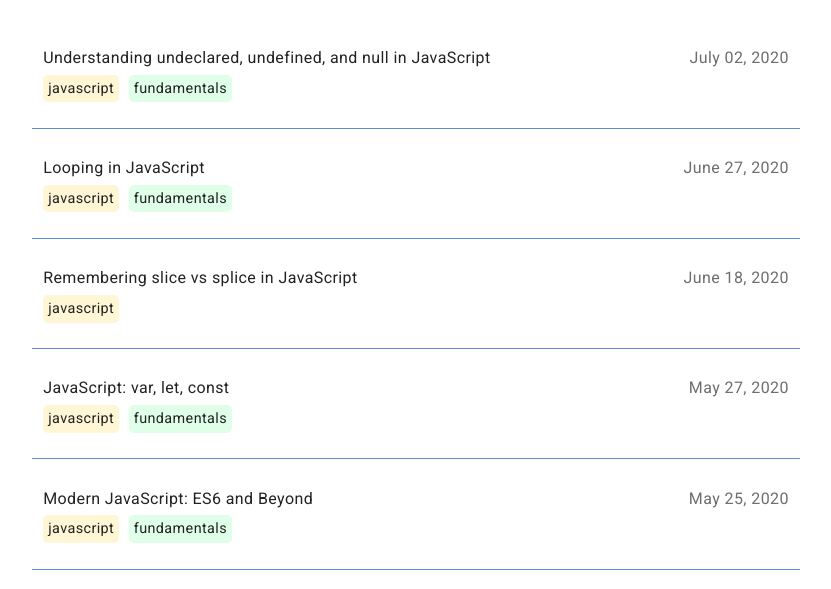
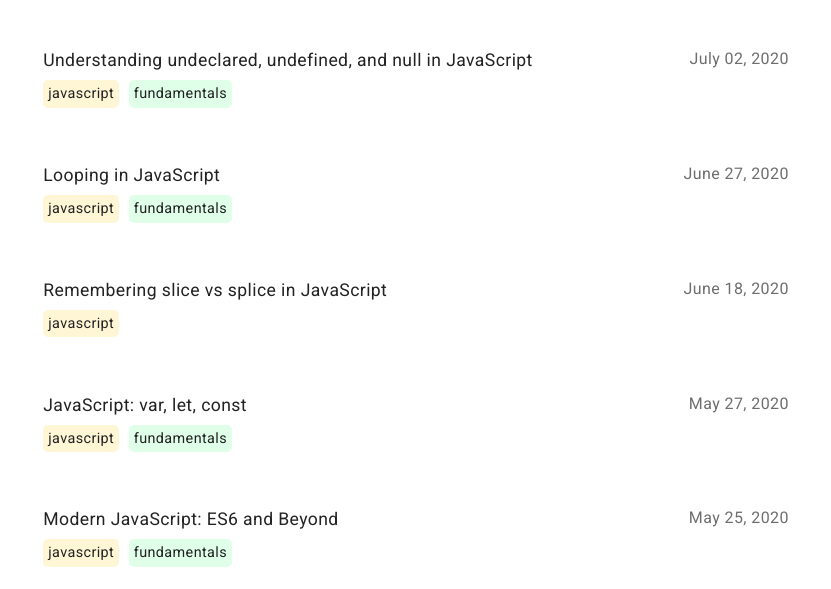
Before and after one commit to rmorabia/sophi-li.github.io, a Gatsby site: page /blog in a window 1280 px wide. Shown: the part 168-757 px from the top of the page, without its empty margins (224-1055 px from the left). Built offline with nearby package versions, Linux system fonts and the light colour scheme; Gatsby itself is replaced by a stand-in of ours; some packages are replaced by stand-ins of ours.

Commit message:
update blog styles

```diff
--- a/src/pages/blog.css
+++ b/src/pages/blog.css
@@ -3,7 +3,6 @@
 }
 
 .blogContainer {
-  border-bottom: 1px solid #5c8bd6;
   padding: 0.7rem;
   display: flex;
   flex-direction: column;
@@ -22,7 +21,7 @@
 
 .blogTitle {
   color: #222;
-  font-size: 1rem;
+  font-size: 1.1rem;
 }
 
 .dateContainer {
@@ -52,7 +51,7 @@
   text-align: center;
 }
 
-/* MEDIA QUERIES FOR DESKTOP */
+/* DESKTOP RESPONSIVENESS */
 @media only screen and (min-width: 520px) {
   .blogContainer {
     display: flex;
@@ -60,7 +59,7 @@
   }
 
   .dateContainer {
-    margin-top: 0rem;
+    margin-top: 0.1rem;
   }
 
   .titleTagContainer {
```
